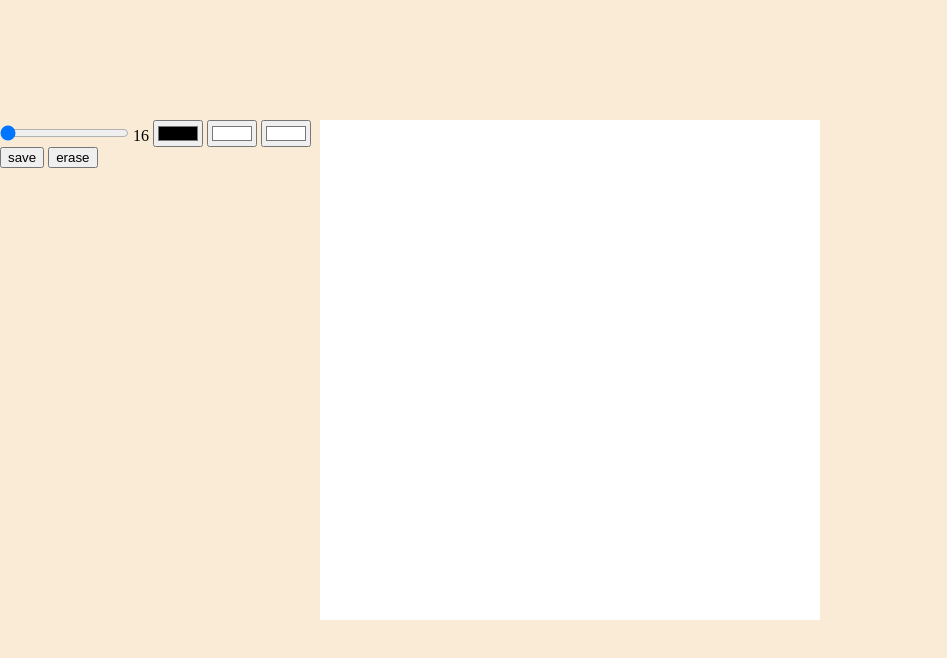
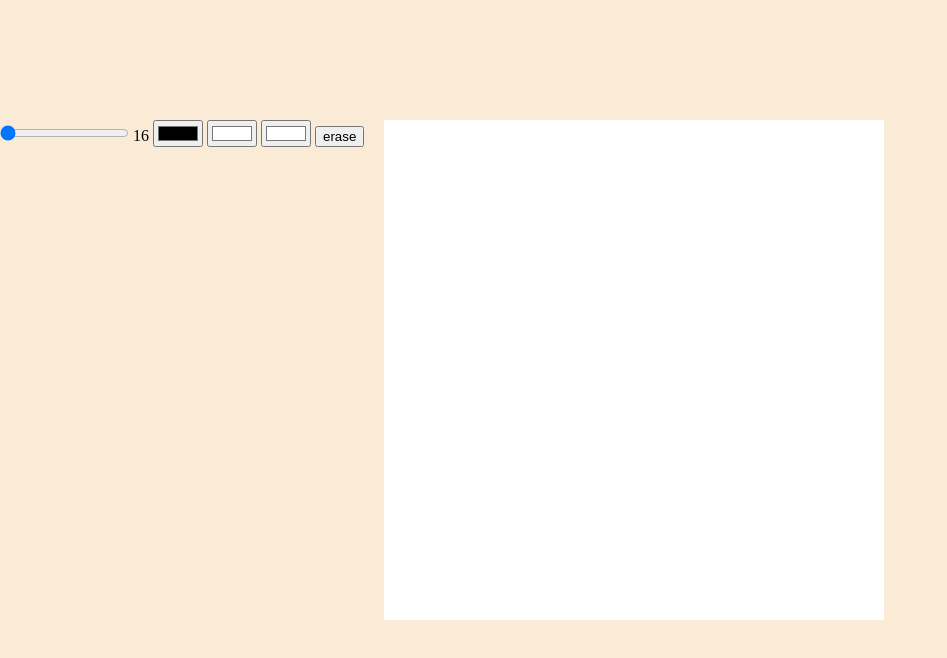
Before and after one commit to davidesavio/sketchpad, a plain HTML site: page index.html in a window 1280 px wide. Shown: the part 30-688 px from the top of the page, without its empty margins (0-947 px from the left). Drawn offline with Linux system fonts and the light colour scheme.

Commit message:
fix some bugs - remove some html elements

```diff
--- a/index.html
+++ b/index.html
@@ -18,21 +18,11 @@
         <input type="color" name="color1" id="color1">
         <input type="color" name="color2" id="color2" value="#ffffff">
         <input type="color" name="backColor" id="backColor" value="#ffffff">
-        <button id="save">save</button>
         <button id="erase">erase</button>
     </sidebar>
     <main>
         <div id="container" oncontextmenu="return false"></div>
         <div id="background"></div>
-
     </main>
-    <sidebar class="savedElements">
-        <div>
-            <div></div>
-            <div></div>
-            <div></div>
-            <div></div>
-        </div>
-    </sidebar>
 </body>
 </html>
--- a/main.js
+++ b/main.js
@@ -1,4 +1,4 @@
-let grid = []
+let grid = [];
 let isMouseDown = false;
 let gridDimension = 16;
 let colors = ['black', 'white']
@@ -34,22 +34,26 @@ range.addEventListener('change', (e) => {
 })
 
 
-function createGrid (dimension) {
-    grid = new Array(dimension*dimension)
+function createGrid (cellsNumber) {
+    grid = new Array(cellsNumber*cellsNumber)
     container.innerHTML = ''
     for (let i = 0; i < grid.length; i++) {
-        let div = document.createElement('div')
-        div.setAttribute('id', `cell_${i}`)
-        div.classList.add("cell")
-        div.style.width = `${500/dimension}px`
-        div.style.height = `${500/dimension}px`
+        let div = createDiv(cellsNumber)
         addDivListeners(div, colors)
         grid[i] = div
         container.appendChild(div)
     }
 }
 
-function addDivListeners(div, colors) {
+function createDiv(cellsNumber) {
+    let div = document.createElement('div')
+    div.classList.add("cell")
+    div.style.width = `${500/cellsNumber}px`
+    div.style.height = `${500/cellsNumber}px`
+    return div;
+}
+
+function addDivListeners(div) {
     div.addEventListener('mousedown', (e) => {paintMouseDown(e, div)})
     div.addEventListener('mouseover', (e) => {paintMouseOver(e, div)})
     div.addEventListener('mouseup', stopPaint)
@@ -76,6 +80,4 @@ const stopPaint = () => {
     isMouseDown = false;
 }
 
-
-
 createGrid(gridDimension)
--- a/style.css
+++ b/style.css
@@ -5,12 +5,12 @@
 body {
     height: 100vh;
     display: grid;
-    grid-template: 150px auto / 25% 50% 25%;
+    grid-template: 150px auto / 30% 70%;
     background-color: antiquewhite;
 }
 
 nav {
-    grid-area: 1 / 1 / 1 / span 3;
+    grid-area: 1 / 1 / 1 / span 2;
 }
 
 #container {
@@ -33,12 +33,13 @@ nav {
 
 .cell {
     display: inline-block;
-    width: 10px;
-    height: 10px;
+    /* width: 10px;
+    height: 10px; */
     /* border: 1px solid rgba(0, 0, 0, 0.098); */
     margin: 0;
     box-sizing: border-box;
 }
+
 
 /*
 
```
